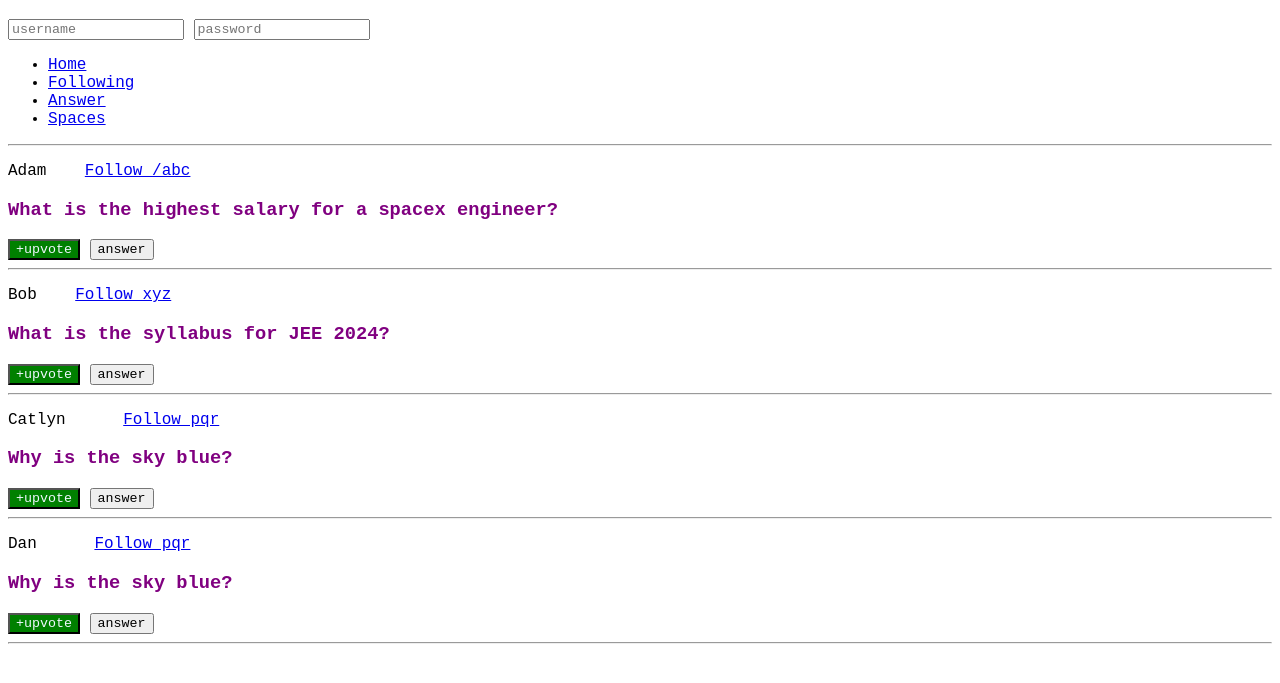
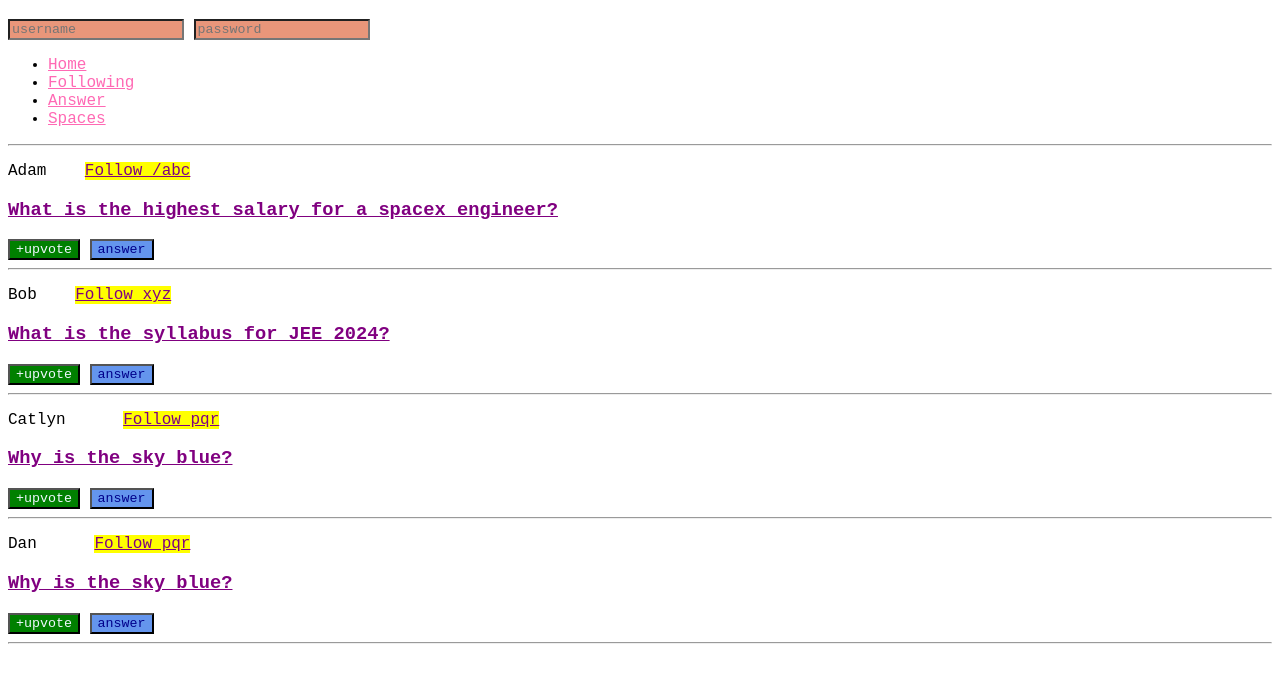
Before and after one commit to akhiazimpapri/Web_Development_A_C, a plain HTML site: page CSS/index.html in a window 1280 px wide. Shown: the part 61-744 px from the top of the page. Drawn offline with Linux system fonts and the light colour scheme.

Commit message:
CSS class2 Practice Qs2

```diff
--- a/CSS/style.css
+++ b/CSS/style.css
@@ -23,3 +23,37 @@ h1 {
     background-color: green;
     color: aliceblue;
 }
+
+/*Descendant Selector*/
+p a {
+    color: purple;
+    background-color: yellow;
+}
+
+nav ul li a {  /*or nav a*/
+    color: hotpink;
+}
+
+/*sibling combinator*/
+p + h3 {
+    text-decoration: underline;
+}
+
+.upvote + button {
+    background-color: cornflowerblue;
+    color: darkblue;
+}
+
+/*child combinator*/
+div > input {
+    background-color: darksalmon;
+}
+
+/* Attribute Selector*/
+input[type="text"] {
+    color: red;
+}
+
+input[type="password"] {
+    color: green;
+}
```
